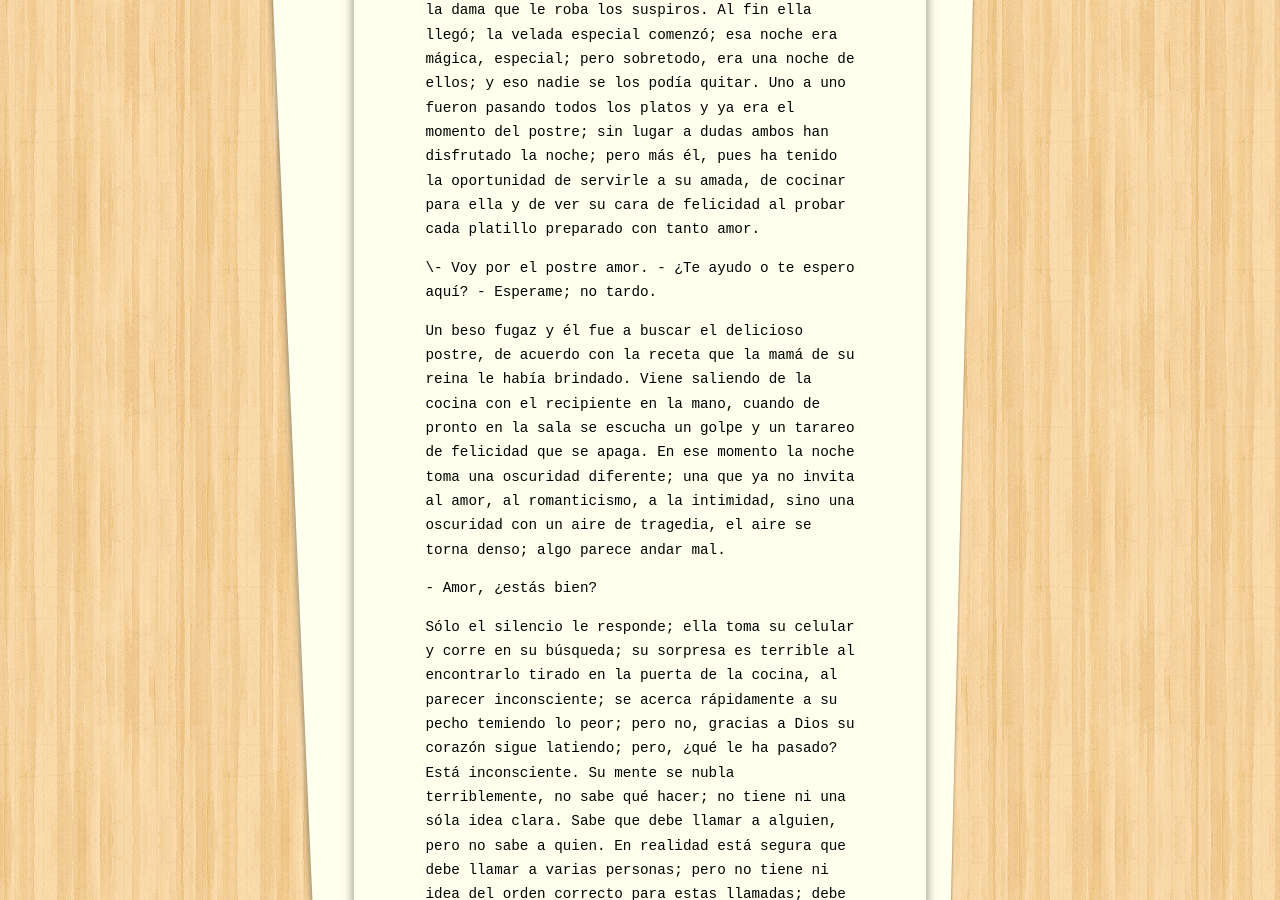
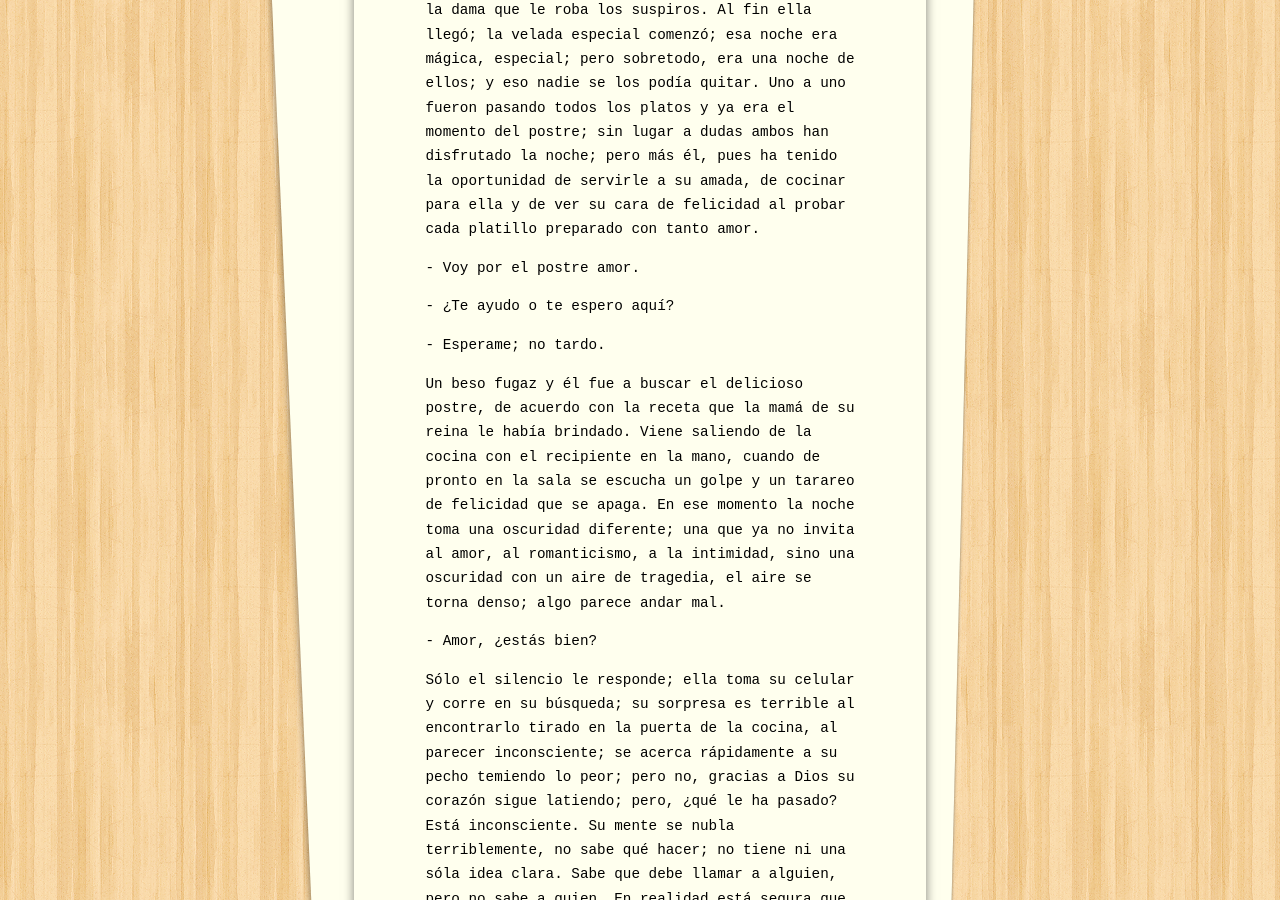
Before and after one commit to kporras07/pensamientos-y-mas, a Jekyll site: the page built from _posts/2015-08-16-una-sentencia.md, in a window 1280 px wide and 900 px high, scrolled down 1062 px. Built offline with Jekyll 4.4.1, drawn with Linux system fonts in a browser that asks for light colours; comment, search, counter and statistics services are not loaded.

```diff
--- a/_posts/2015-08-16-una-sentencia.md
+++ b/_posts/2015-08-16-una-sentencia.md
@@ -8,8 +8,10 @@ Juan era un muchacho como cualquier otro; a sus 21 años había terminado el col
 
 Hace cuatro meses; el día que cumplían seis de noviazgo; Juan le había preparado una cena especial a María; se esmeró cocinando todo lo que a ella le encantaba: una ensalada caprese como entrada, seguida de unos deliciosos spaguetti a la carbonara. De plato fuerte tenía filet de pescado a la plancha con salsa tártara y todo acompañado con un delicioso vino blanco. De postre un cheesecake que él mismo había preparado según la receta que su suegra le había brindado. Todo estaba decorado especialmente para la ocasión; él vestido elegantemente cual caballero esperando a la dama que le roba los suspiros. Al fin ella llegó; la velada especial comenzó; esa noche era mágica, especial; pero sobretodo, era una noche de ellos; y eso nadie se los podía quitar. Uno a uno fueron pasando todos los platos y ya era el momento del postre; sin lugar a dudas ambos han disfrutado la noche; pero más él, pues ha tenido la oportunidad de servirle a su amada, de cocinar para ella y de ver su cara de felicidad al probar cada platillo preparado con tanto amor.
 
-\\- Voy por el postre amor.
+\- Voy por el postre amor.
+
 \- ¿Te ayudo o te espero aquí?
+
 \- Esperame; no tardo.
 
 Un beso fugaz y él fue a buscar el delicioso postre, de acuerdo con la receta que la mamá de su reina le había brindado. Viene saliendo de la cocina con el recipiente en la mano, cuando de pronto en la sala se escucha un golpe y un tarareo de felicidad que se apaga. En ese momento la noche toma una oscuridad diferente; una que ya no invita al amor, al romanticismo, a la intimidad, sino una oscuridad con un aire de tragedia, el aire se torna denso; algo parece andar mal.
```
